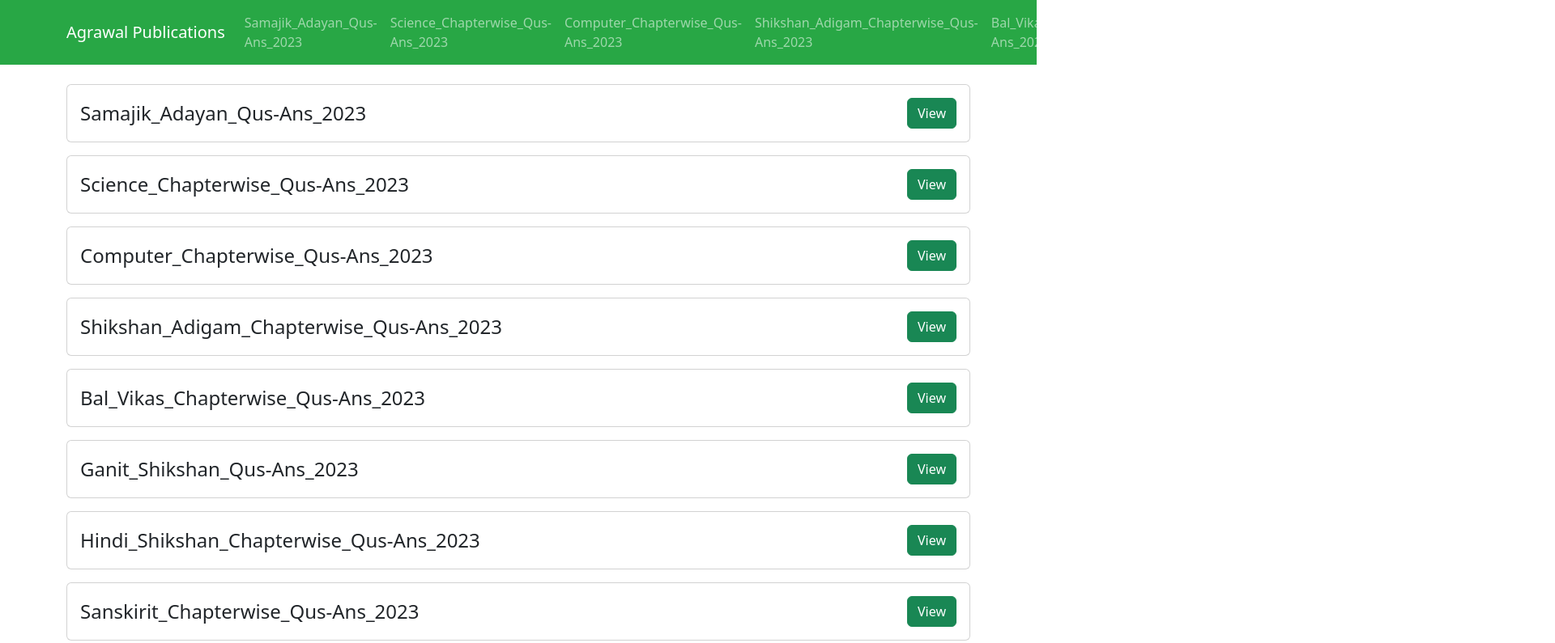
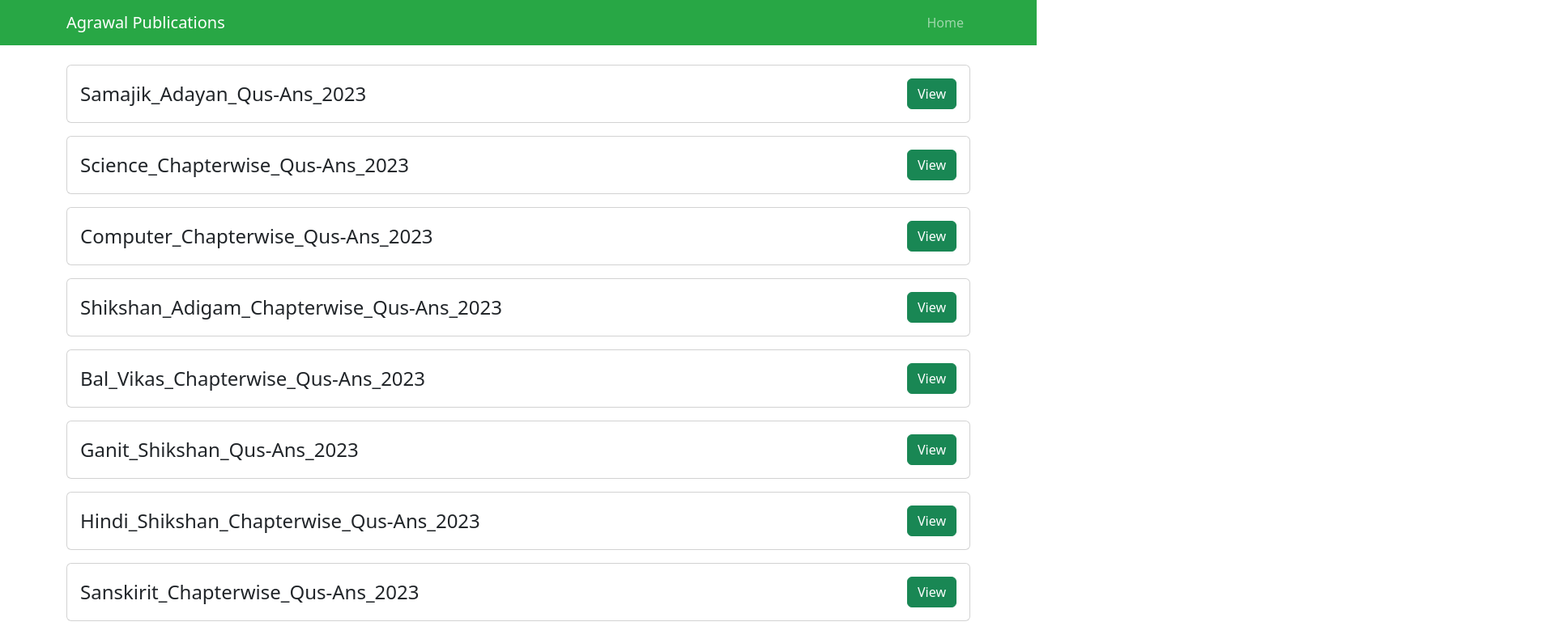
Before and after one commit to cwprash/agpdegree, a plain HTML site: page index.html in a window 1280 px wide. Shown: the top 795 px of the page at 81% size, 1920 px wide, since content can reach past the window. Drawn offline with nearby package versions, Linux system fonts and the light colour scheme.

Commit message:
Update index.html

```diff
--- a/index.html
+++ b/index.html
@@ -30,8 +30,12 @@
                 <span class="navbar-toggler-icon"></span>
             </button>
             <div class="collapse navbar-collapse" id="navbarNav">
-                <ul class="navbar-nav ml-auto" id="navbarLinks">
-                    <!-- Navbar links will be dynamically added here -->
+                <ul class="navbar-nav ml-auto">
+                    <!-- Static Navbar Links -->
+                    <li class="nav-item">
+                        <a class="nav-link" href="#">Home</a>
+                    </li>
+
                 </ul>
             </div>
         </div>
@@ -50,22 +54,6 @@
             const response = await fetch('data.json');
             const jsonData = await response.json();
             return jsonData;
-        }
-
-        // Function to dynamically generate navbar links
-        function generateNavbarLinks(data) {
-            var navbarLinksContainer = document.getElementById("navbarLinks");
-
-            data.forEach(function (item) {
-                var navItem = document.createElement("li");
-                navItem.className = "nav-item";
-                var navLink = document.createElement("a");
-                navLink.className = "nav-link";
-                navLink.href = item.link;
-                navLink.textContent = item.title;
-                navItem.appendChild(navLink);
-                navbarLinksContainer.appendChild(navItem);
-            });
         }
 
         // Function to dynamically generate content cards
@@ -94,7 +82,6 @@
 
         // Call the functions to fetch JSON data and generate dynamic content
         fetchData().then(function (jsonData) {
-            generateNavbarLinks(jsonData);
             generateContentCards(jsonData);
         });
     </script>
```
